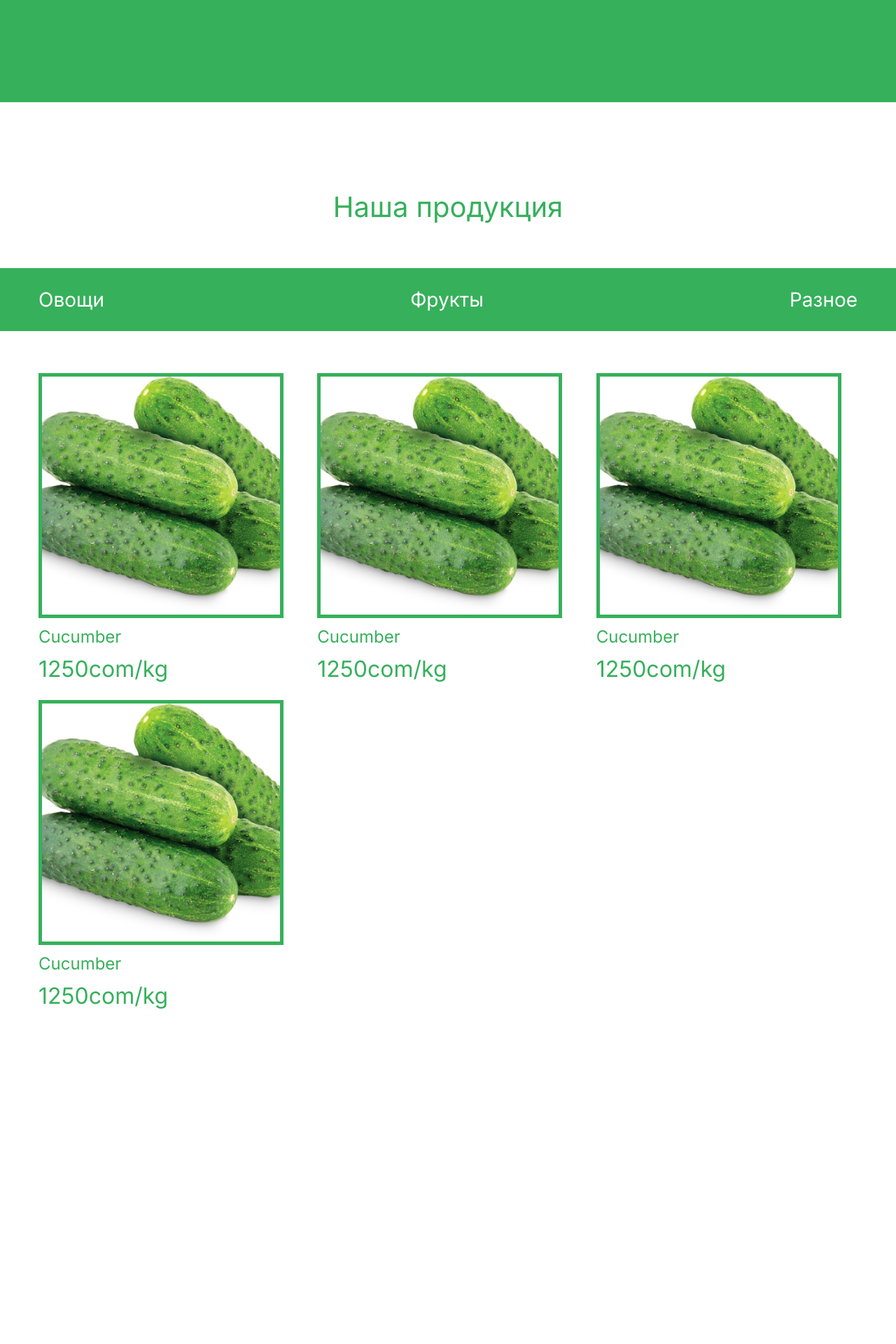
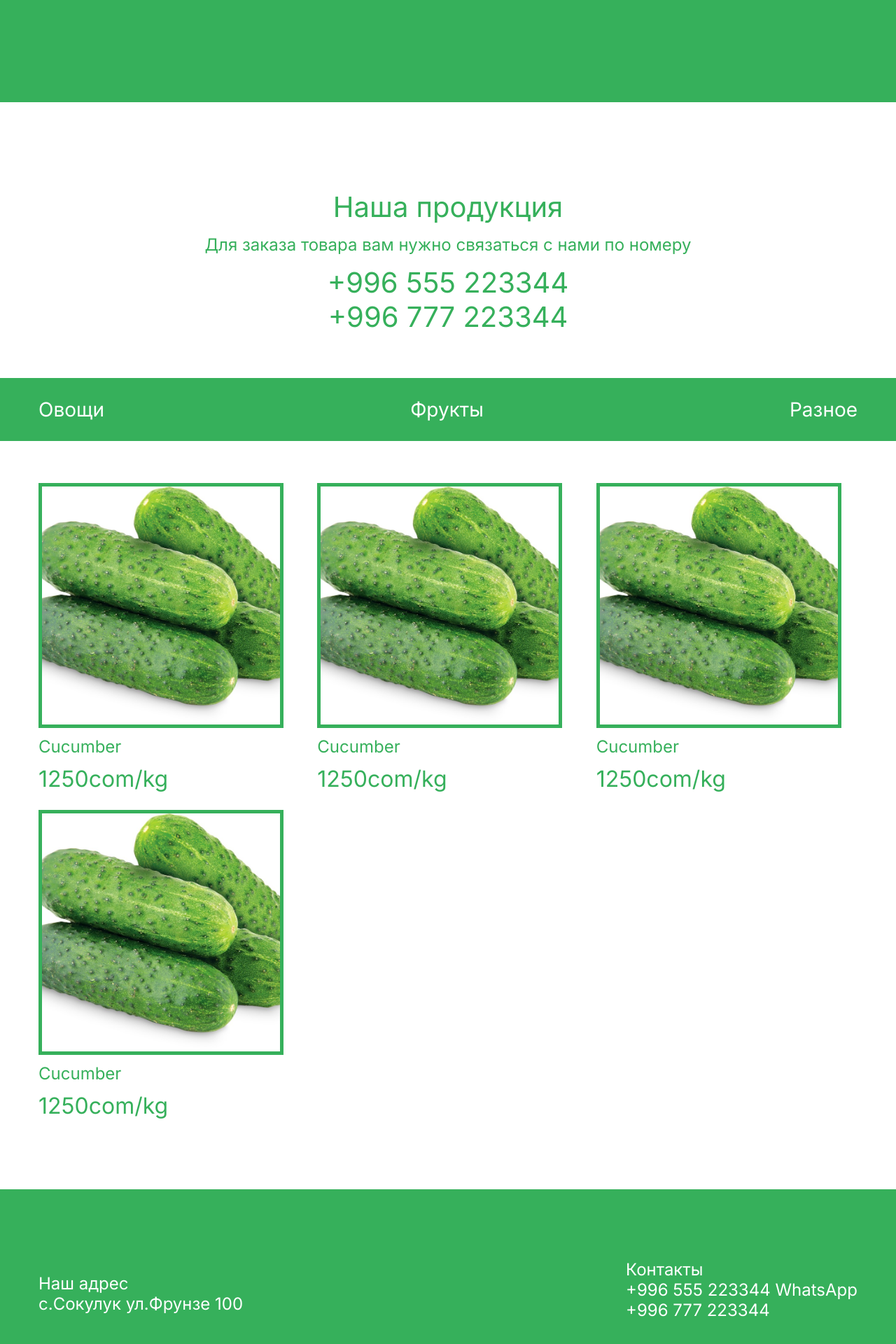
Before and after one commit to adilism48/green-square-front, a React (Create React App) app: page / in a window 1280 px wide. Shown: the part 716-2636 px from the top of the page at 70% size. Before the commit the page ends 2258 px from the top, so only its background shows below. Built offline with nearby package versions, Linux system fonts and the light colour scheme.

Commit message:
Footer added

```diff
--- a/src/App.js
+++ b/src/App.js
@@ -1,6 +1,7 @@
 import Header from "./components/header/Header";
 import Promo from "./components/promo/Promo";
 import Product from "./components/product/Product";
+import Footer from "./components/footer/Footer";
 
 function App() {
     return (
@@ -8,6 +9,7 @@ function App() {
             <Header />
             <Promo />
             <Product />
+            <Footer />
         </div>
     );
 }
--- /dev/null
+++ b/src/components/footer/Footer.jsx
@@ -0,0 +1,22 @@
+import './footer.css'
+const Footer = () => {
+    return (
+        <footer className="footer">
+            <div className="container">
+                <div className="footer__content">
+                    <div className="address">
+                        <div className="footer__text">Наш адрес</div>
+                        <div className="footer__text">с.Сокулук ул.Фрунзе 100</div>
+                    </div>
+                    <div className="contacts">
+                        <div className="footer__text">Контакты</div>
+                        <div className="footer__text">+996 555 223344 WhatsApp</div>
+                        <div className="footer__text">+996 777 223344 </div>
+                    </div>
+                </div>
+            </div>
+        </footer>
+    )
+}
+
+export default Footer
--- /dev/null
+++ b/src/components/footer/footer.css
@@ -0,0 +1,22 @@
+.footer {
+    background-color: var(--mainGreen);
+}
+
+.footer__content {
+    display: flex;
+    justify-content: space-between;
+}
+
+.footer__text {
+    font-size: 24px;
+    color: var(--white);
+}
+
+.address {
+    padding-top: 120px;
+}
+
+.contacts {
+    padding-top: 100px;
+    padding-bottom: 100px;
+}
--- a/src/components/product/Product.jsx
+++ b/src/components/product/Product.jsx
@@ -6,6 +6,9 @@ const Product = () => {
         <section className="product">
             <div className="product__header">
                 <h2 className="title-2">Наша продукция</h2>
+                <h4 className="product__header__text">Для заказа товара вам нужно связаться с нами по номеру</h4>
+                <h2 className="title-2">+996 555 223344</h2>
+                <h2 className="title-2">+996 777 223344</h2>
             </div>
             <div className="filter">
                 <div className="container">
--- a/src/components/product/product.css
+++ b/src/components/product/product.css
@@ -27,3 +27,11 @@
     grid-template-columns: repeat(auto-fit, minmax(350px, 1fr));
     grid-gap: 25px;
 }
+
+.product__header__text {
+    font-size: 24px;
+    color: var(--mainGreen);
+
+    padding-top: 15px;
+    padding-bottom: 15px;
+}
--- a/src/components/promo/promo.css
+++ b/src/components/promo/promo.css
@@ -17,8 +17,8 @@
     max-width: 507px;
 }
 
-.promo_small-title {
-    font-size: 20px;
+.promo__small-title {
+    font-size: 24px;
 }
 
 .promo__img {
```
